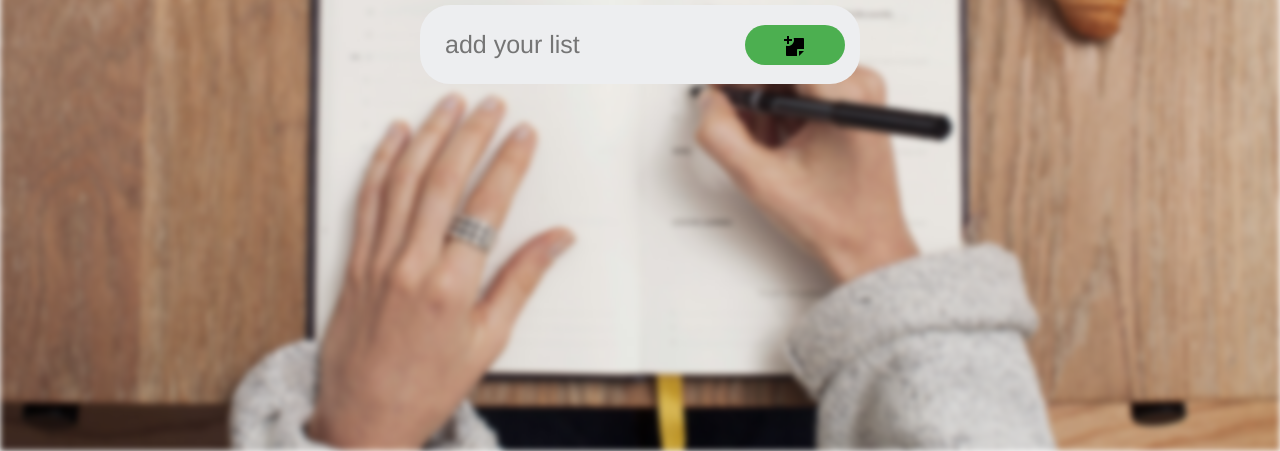
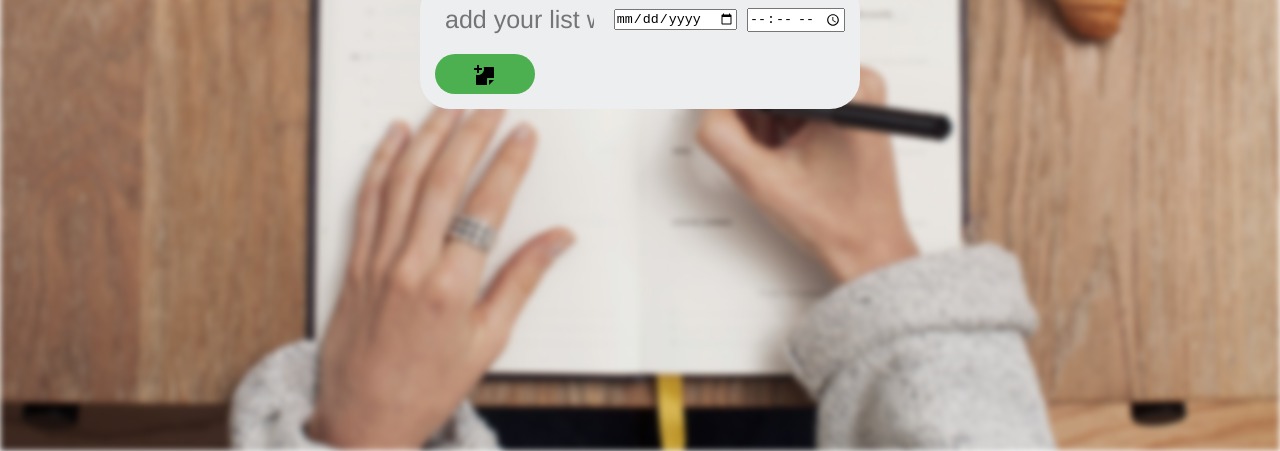
Before and after one commit to cyber-suvash/TO-DO-application, a plain HTML site: page index.html in a window 1280 px wide. Shown: the part 349-800 px from the top of the page. Drawn offline with Linux system fonts and the light colour scheme.

Commit message:
Update index.html

```diff
--- a/index.html
+++ b/index.html
@@ -20,8 +20,11 @@
         <div id="to-do">
             <h2>To-Do List <img src="" alt=""> </h2>
             <div class="row">
-                <input type="text" id="input-box" placeholder="add your list">
+                <input type="text" id="input-box" placeholder="add your list with date & time">
+                <input type="date" name="" id="datebox">
+                <input type="time" name="" id="timebox">
                 <button><img src="img/sticky-note-add-fill.png""></button>
+
             </div>
             <ul id="list-container">
                 <!-- <li class="checked">Task 1</li>
```
